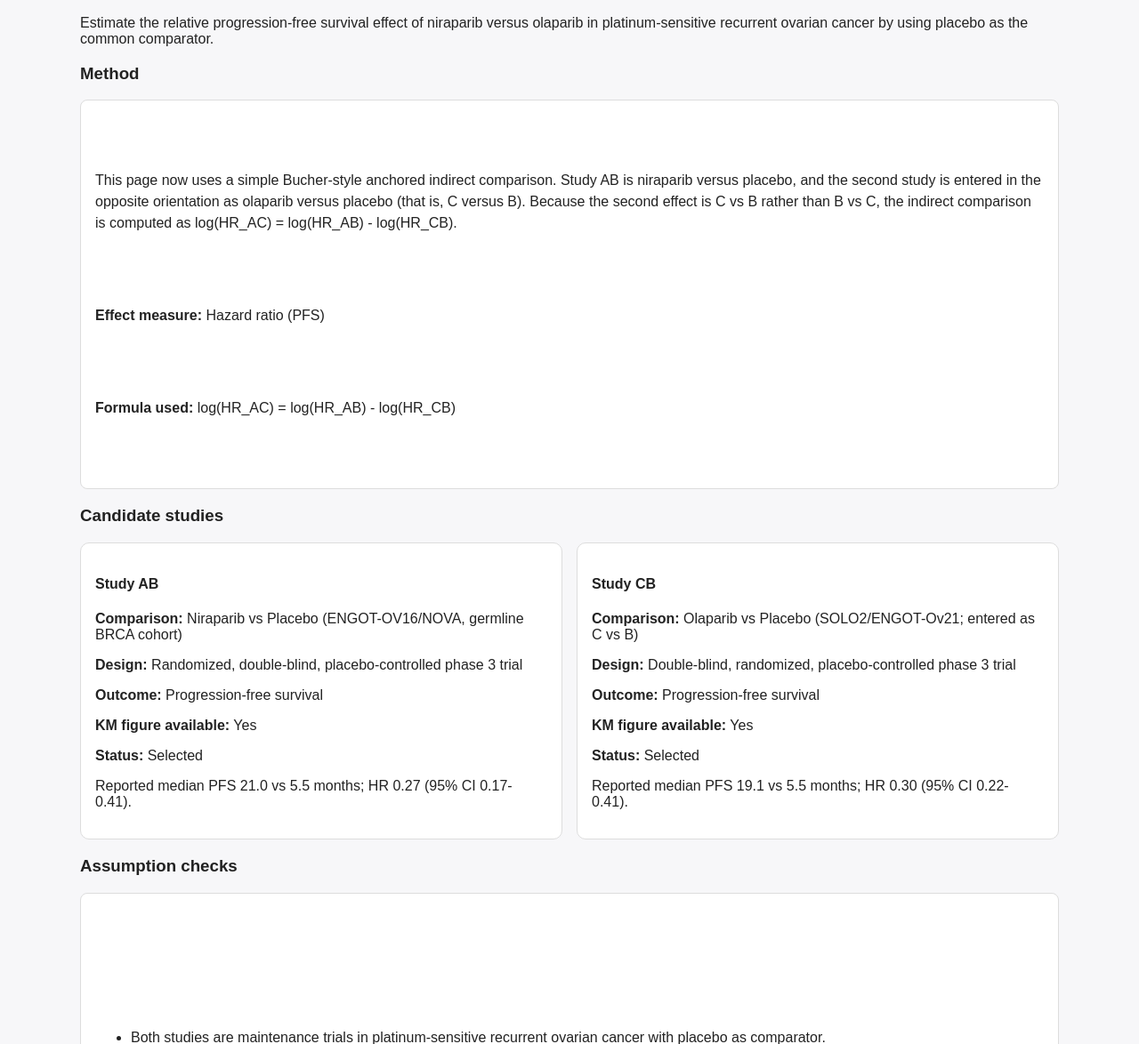
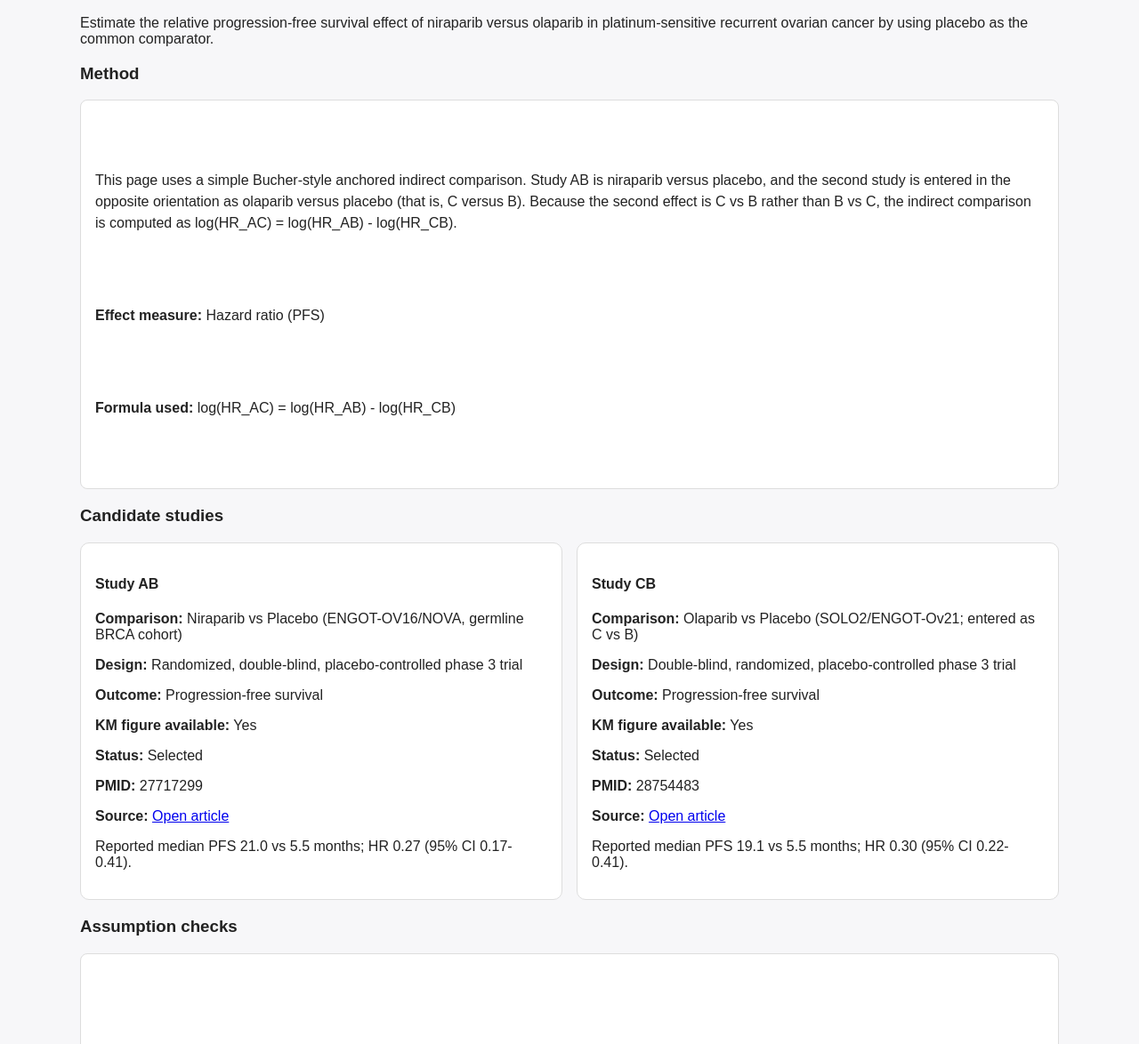
Before and after one commit to wq2222221/km-llm-demo, a FastAPI app: page /extra-credit in a window 1280 px wide. Shown: the part 136-1310 px from the top of the page at 89% size. Run offline with FastAPI, Linux system fonts and the light colour scheme.

Commit message:
Render markdown and add article links

```diff
--- a/app/main.py
+++ b/app/main.py
@@ -1,6 +1,7 @@
 from fastapi import FastAPI, Request, HTTPException
 from fastapi.staticfiles import StaticFiles
 from fastapi.templating import Jinja2Templates
+import markdown as md
 
 from app.config import STATIC_DIR, TEMPLATES_DIR, CASES_DIR
 from app.services.case_loader import (
@@ -38,6 +39,7 @@ def case_detail(request: Request, case_id: str):
 
     logrank = load_logrank_result(case_id)
     case_summary = load_case_summary(case_id)
+    case_summary_html = md.markdown(case_summary) if case_summary else None
 
     return templates.TemplateResponse(
         request=request,
@@ -45,7 +47,7 @@ def case_detail(request: Request, case_id: str):
         context={
             "case": meta,
             "logrank": logrank,
-            "case_summary": case_summary,
+            "case_summary_html": case_summary_html,
             "case_id": case_id,
         },
     )
--- a/app/templates/case.html
+++ b/app/templates/case.html
@@ -4,10 +4,10 @@
 <h2>{{ case.title }}</h2>
 <p>{{ case.summary }}</p>
 
-{% if case_summary %}
+{% if case_summary_html %}
 <section>
   <h3>Case summary</h3>
-  <div class="summary-box">{{ case_summary }}</div>
+  <div class="summary-box">{{ case_summary_html | safe }}</div>
 </section>
 {% endif %}
 
--- a/app/templates/extra_credit.html
+++ b/app/templates/extra_credit.html
@@ -25,6 +25,8 @@
         <p><strong>Outcome:</strong> {{ extra_credit.study_ab.outcome }}</p>
         <p><strong>KM figure available:</strong> {{ extra_credit.study_ab.km_figure_available }}</p>
         <p><strong>Status:</strong> {{ extra_credit.study_ab.status }}</p>
+        <p><strong>PMID:</strong> {{ extra_credit.study_ab.pmid }}</p>
+        <p><strong>Source:</strong> <a href="{{ extra_credit.study_ab.source_url }}" target="_blank" rel="noopener noreferrer">Open article</a></p>
         <p>{{ extra_credit.study_ab.notes }}</p>
       </article>
 
@@ -35,6 +37,8 @@
         <p><strong>Outcome:</strong> {{ extra_credit.study_bc.outcome }}</p>
         <p><strong>KM figure available:</strong> {{ extra_credit.study_bc.km_figure_available }}</p>
         <p><strong>Status:</strong> {{ extra_credit.study_bc.status }}</p>
+        <p><strong>PMID:</strong> {{ extra_credit.study_bc.pmid }}</p>
+        <p><strong>Source:</strong> <a href="{{ extra_credit.study_bc.source_url }}" target="_blank" rel="noopener noreferrer">Open article</a></p>
         <p>{{ extra_credit.study_bc.notes }}</p>
       </article>
     </div>
--- a/cases/extra_credit.json
+++ b/cases/extra_credit.json
@@ -1,6 +1,6 @@
 {
   "question": "Estimate the relative progression-free survival effect of niraparib versus olaparib in platinum-sensitive recurrent ovarian cancer by using placebo as the common comparator.",
-  "method_summary": "This page now uses a simple Bucher-style anchored indirect comparison. Study AB is niraparib versus placebo, and the second study is entered in the opposite orientation as olaparib versus placebo (that is, C versus B). Because the second effect is C vs B rather than B vs C, the indirect comparison is computed as log(HR_AC) = log(HR_AB) - log(HR_CB).",
+  "method_summary": "This page uses a simple Bucher-style anchored indirect comparison. Study AB is niraparib versus placebo, and the second study is entered in the opposite orientation as olaparib versus placebo (that is, C versus B). Because the second effect is C vs B rather than B vs C, the indirect comparison is computed as log(HR_AC) = log(HR_AB) - log(HR_CB).",
   "effect_measure": "Hazard ratio (PFS)",
   "formula": "log(HR_AC) = log(HR_AB) - log(HR_CB)",
   "study_ab": {
@@ -10,6 +10,8 @@
     "outcome": "Progression-free survival",
     "km_figure_available": "Yes",
     "status": "Selected",
+    "pmid": "27717299",
+    "source_url": "https://pubmed.ncbi.nlm.nih.gov/27717299/",
     "notes": "Reported median PFS 21.0 vs 5.5 months; HR 0.27 (95% CI 0.17-0.41)."
   },
   "study_bc": {
@@ -19,6 +21,8 @@
     "outcome": "Progression-free survival",
     "km_figure_available": "Yes",
     "status": "Selected",
+    "pmid": "28754483",
+    "source_url": "https://pubmed.ncbi.nlm.nih.gov/28754483/",
     "notes": "Reported median PFS 19.1 vs 5.5 months; HR 0.30 (95% CI 0.22-0.41)."
   },
   "assumption_checks": [
--- a/requirements.txt
+++ b/requirements.txt
@@ -10,3 +10,4 @@ numpy==2.2.5
 lifelines==0.30.0
 openai==1.76.2
 python-dotenv==1.1.0
+markdown==3.10
```
